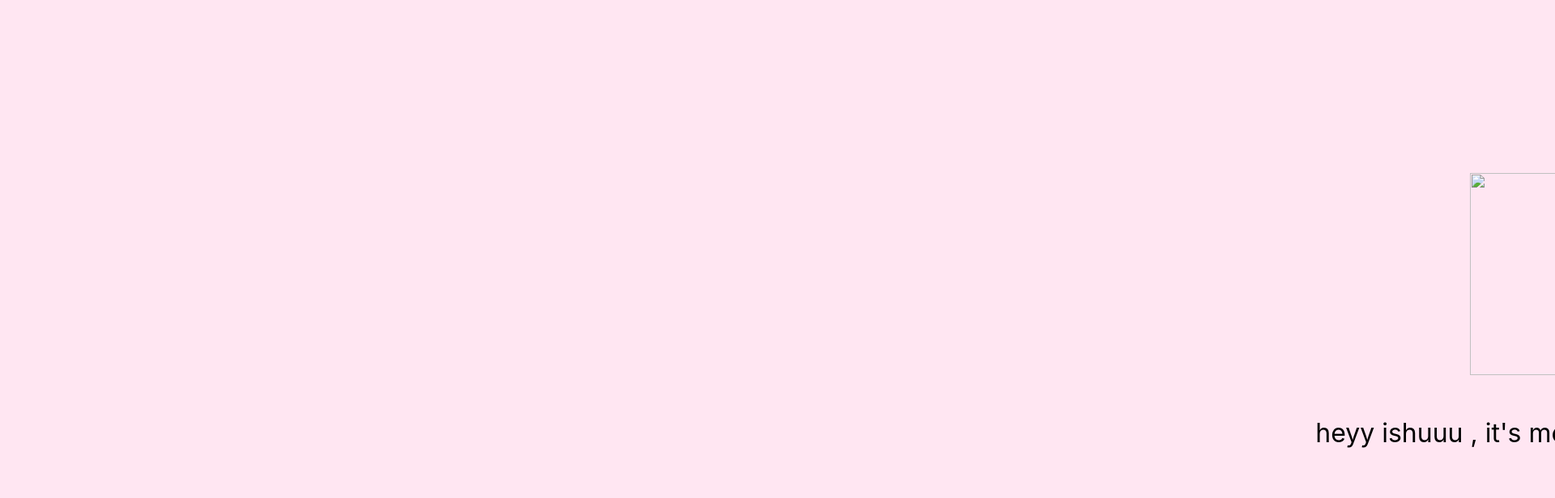
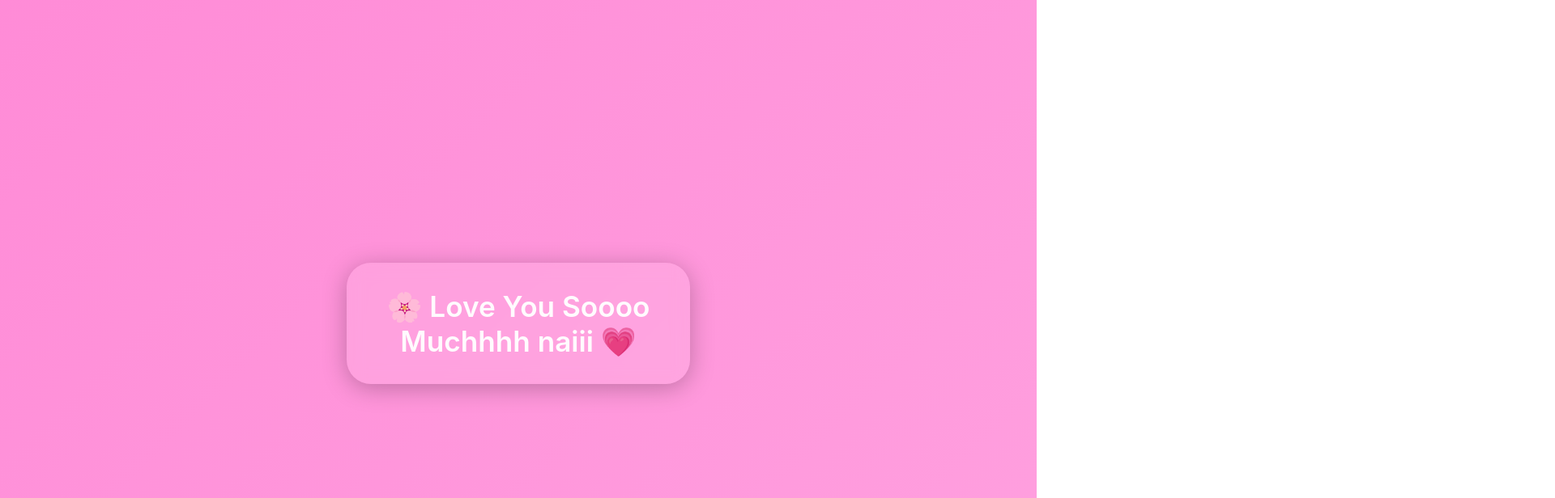
Before and after one commit to ll8581033-ctrl/Ishuu-Web, a plain HTML site: page index.html in a window 1280 px wide. Shown: the top 616 px of the page at 81% size, 1920 px wide, since content can reach past the window. Drawn offline with Linux system fonts and the light colour scheme.

Commit message:
Enhance index.html with styles and slideshow

```diff
--- a/index.html
+++ b/index.html
@@ -1,16 +1,92 @@
 <!DOCTYPE html>
-<html>
+<html lang="en">
 <head>
-<meta name="viewport" content="width=device-width, initial-scale=1.0">
-<title>Ishuuu</title>
-<link rel="stylesheet" href="style.css">
+  <meta charset="UTF-8" />
+  <meta name="viewport" content="width=device-width, initial-scale=1.0" />
+  <title>Ishuuu 💖</title>
+
+  <style>
+    body {
+      margin: 0;
+      padding: 0;
+      font-family: -apple-system, BlinkMacSystemFont, "SF Pro Text",
+        "Helvetica Neue", Arial, sans-serif;
+      background: linear-gradient(135deg, #ff4f70, #ff89d6, #ffa8e2);
+      background-size: 300% 300%;
+      animation: bgShift 10s ease infinite;
+      height: 100vh;
+      display: flex;
+      justify-content: center;
+      align-items: center;
+      color: white;
+      overflow: hidden;
+      text-align: center;
+    }
+
+    @keyframes bgShift {
+      0% { background-position: 0% 50%; }
+      50% { background-position: 100% 50%; }
+      100% { background-position: 0% 50%; }
+    }
+
+    .slideshow {
+      width: 90%;
+      max-width: 360px;
+      font-size: 2.2rem;
+      font-weight: 600;
+      padding: 32px;
+      border-radius: 30px;
+      background: rgba(255, 255, 255, 0.12);
+      backdrop-filter: blur(10px);
+      box-shadow: 0px 5px 30px rgba(0, 0, 0, 0.25);
+    }
+
+    .slide {
+      display: none;
+      opacity: 0;
+      transform: translateY(15px);
+    }
+
+    .active {
+      display: block;
+      animation: fadeIn 0.8s ease forwards;
+    }
+
+    @keyframes fadeIn {
+      from {
+        opacity: 0;
+        transform: translateY(15px) scale(0.98);
+      }
+      to {
+        opacity: 1;
+        transform: translateY(0) scale(1);
+      }
+    }
+  </style>
 </head>
+
 <body>
-<div id="slider">
-  <div class="slide"><img src="assets/cat1.png"><p>heyy ishuuu , it's me your kuchupuchu 💗</p></div>
-  <div class="slide"><img src="assets/cat2.png"><p>you're the best ishaanii 😽💞</p></div>
-  <div class="slide"><img src="assets/cat3.png"><p>i love you a lott my babyyy 💗</p></div>
-</div>
-<script src="script.js"></script>
+  <div class="slideshow">
+    <div class="slide active">💖 Heyy Ishuuu 😽</div>
+    <div class="slide">✨ It's me, your kuchupuchuu 🐣</div>
+    <div class="slide">😸 You're literally the cutest person 💕</div>
+    <div class="slide">🌸 Love You Soooo Muchhhh naiii 💗</div>
+    <div class="slide">💞 You're the best, Ishaanii 💞</div>
+    <div class="slide">😺 Thank you for being in my life ✨</div>
+    <div class="slide">🌟 You're amazing just as you are 🌟</div>
+    <div class="slide">💐 Stay happy forever, gorgeous 😻</div>
+    <div class="slide">🌈 You're a blessing, fr 😭 💖</div>
+  </div>
+
+  <script>
+    let current = 0;
+    const slides = document.querySelectorAll(".slide");
+
+    setInterval(() => {
+      slides[current].classList.remove("active");
+      current = (current + 1) % slides.length;
+      slides[current].classList.add("active");
+    }, 1500);
+  </script>
 </body>
 </html>
```
